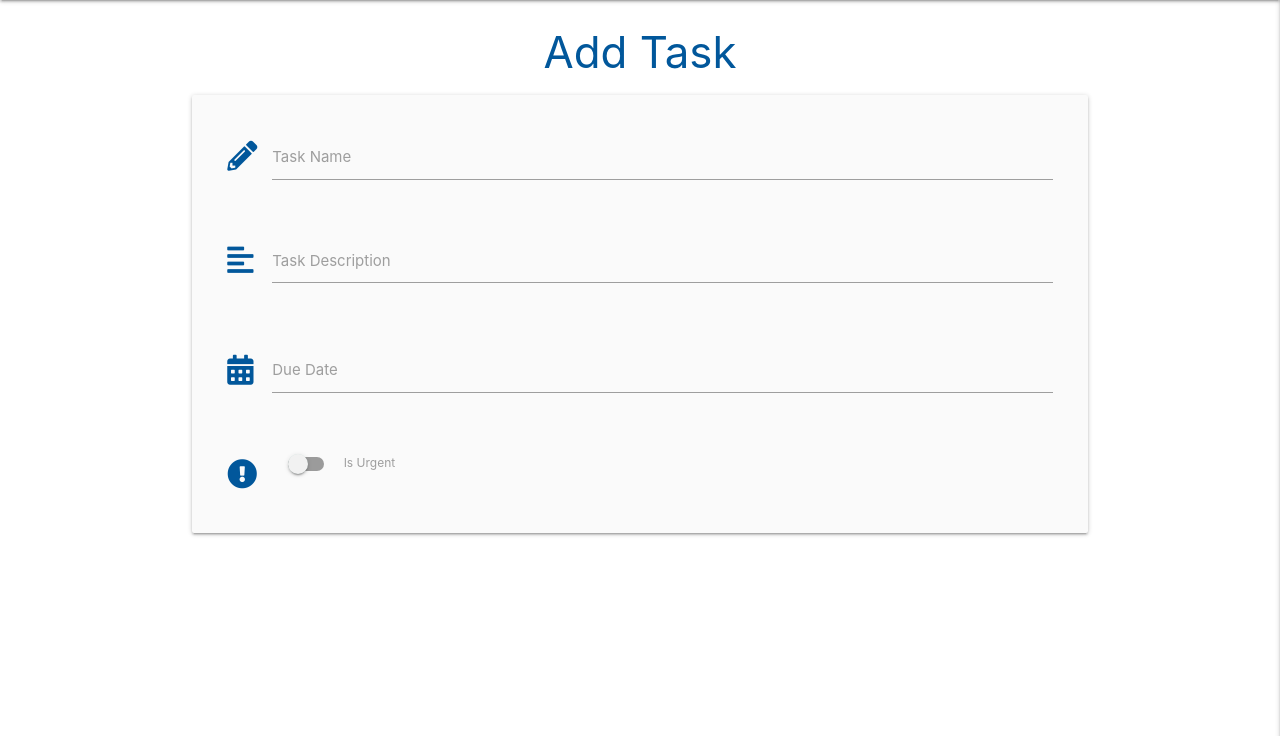
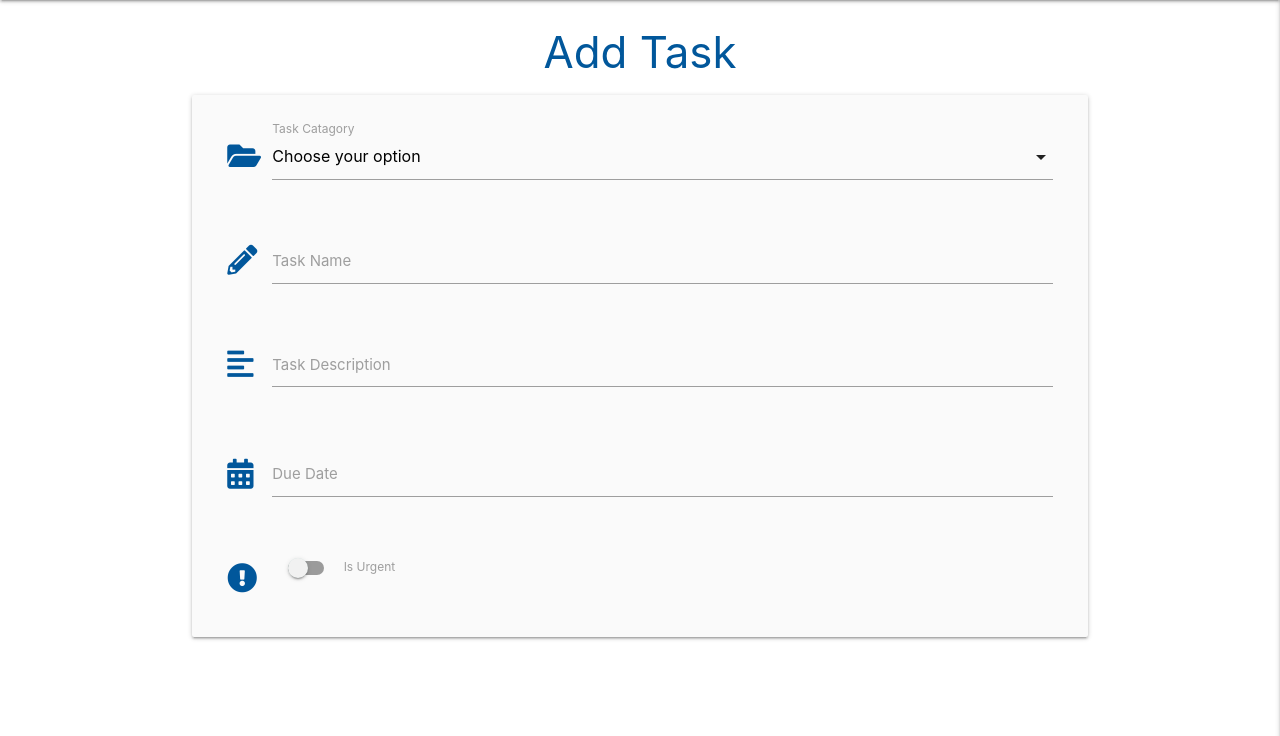
Before and after one commit to TheBrightSparkDev/Task_manager, a Flask app: page /add_task in a window 1280 px wide. Shown: the part 64-800 px from the top of the page. Run offline with Flask 2, Linux system fonts and the light colour scheme; data that the repository does not hold is empty; some libraries are stand-ins or nearby versions.

Commit message:
feat - added categories dropdown

```diff
--- a/app.py
+++ b/app.py
@@ -118,7 +118,8 @@ def logout():
 
 @app.route("/add_task")
 def add_task():
-    return render_template("add_task.html")
+    categories = mongo.db.categories.find().sort("category_name", 1)
+    return render_template("add_task.html", categories=categories)
 
 
 if __name__ == "__main__":
--- a/static/js/script.js
+++ b/static/js/script.js
@@ -2,6 +2,7 @@ $(document).ready(function(){
     $('.sidenav').sidenav({edge: "right"});
     $('.collapsible').collapsible();
     $('.tooltipped').tooltip();
+    $('select').formSelect();
     $('.datepicker').datepicker({
       format: "dd mmmm, yyyy",
       yearRange: 3,
--- a/templates/add_task.html
+++ b/templates/add_task.html
@@ -3,6 +3,18 @@
         <h3 class="light-blue-text text-darken-4 center-align">Add Task</h3>
         <div class="row card-panel grey lighten-5">
             <form class="col s12" method="POST" action="">
+                <div class="row">
+                    <div class="input-field col s12">
+                        <i class="fas fa-folder-open prefix light-blue-text text-darken-4"></i>
+                        <select id="category_name" name="category_name" class="validate" required>
+                            <option value="" disabled selected>Choose your option</option>
+                            {% for category in categories %}
+                                <option value="{{category.category_name}}">{{category.category_name}}</option>
+                            {% endfor %}
+                        </select>
+                        <label for="category_name">Task Catagory</label>
+                    </div>
+                </div>
                 <div class="row">
                     <div class="input-field col s12">
                         <i class="fas fa-pencil-alt prefix light-blue-text text-darken-4"></i>
```
